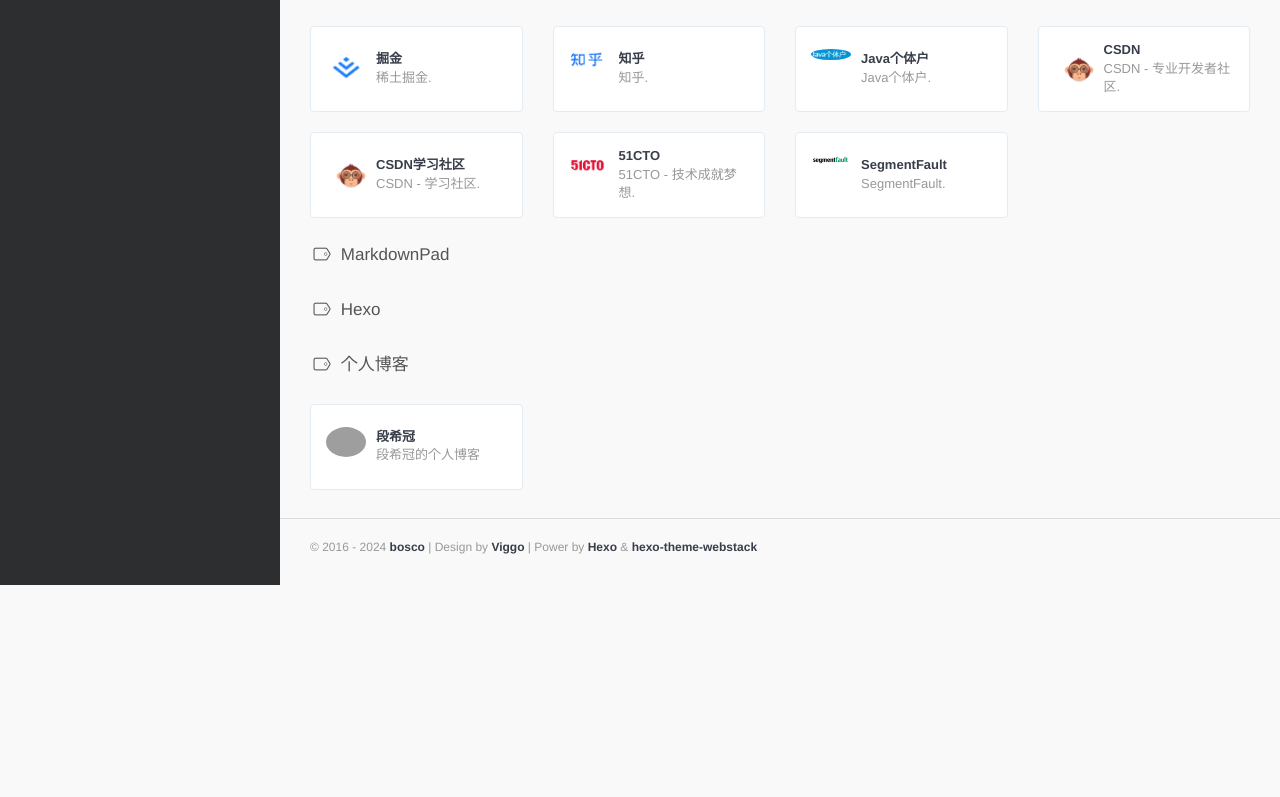
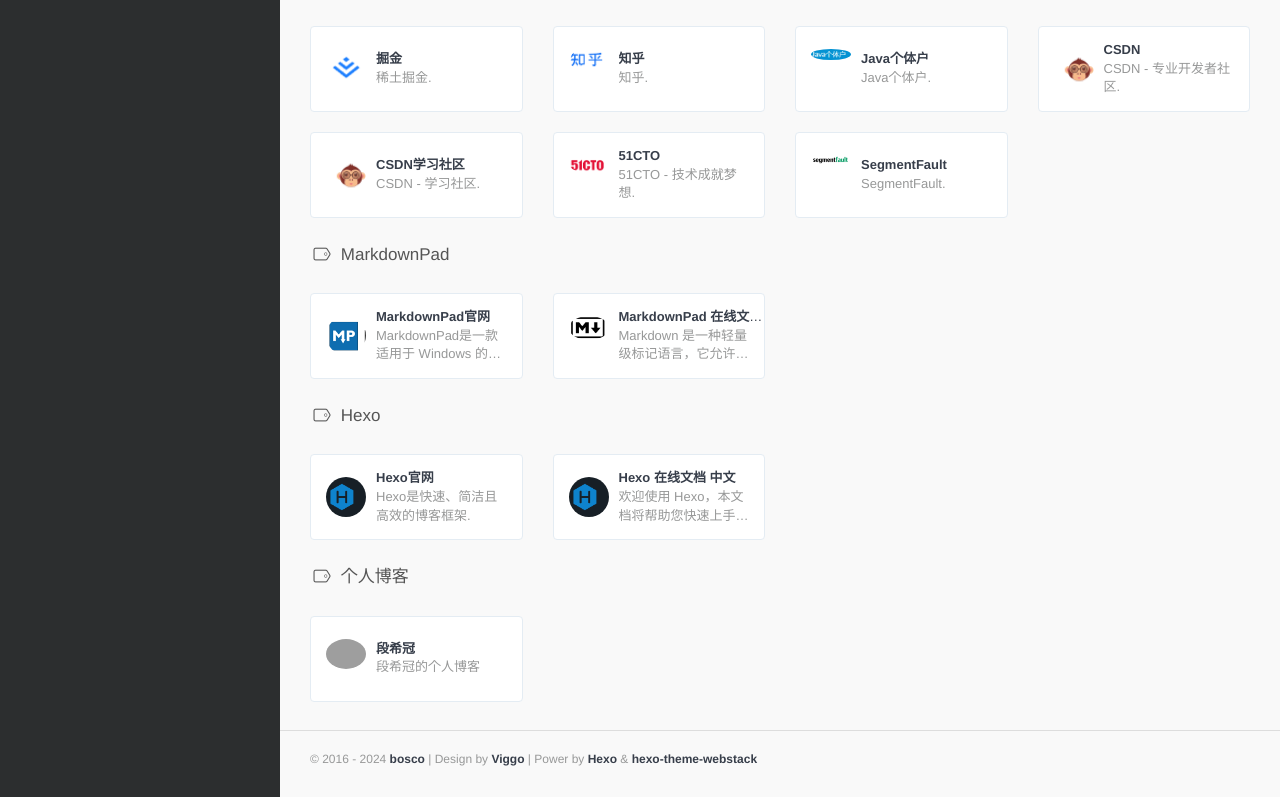
Before and after one commit to duanzhiqiu1990/duanzhiqiu1990.github.io, a plain HTML site: page index.html in a window 1280 px wide. Shown: the part 1053-1850 px from the top of the page. Before the commit the page ends 1638 px from the top, so only its background shows below. Drawn offline with nearby package versions, Linux system fonts and the light colour scheme; some packages are replaced by stand-ins of ours; grey boxes are pictures that could not be loaded; a script that the page names is missing.

Commit message:
Site updated: 2024-11-13 18:49:38

```diff
--- a/index.html
+++ b/index.html
@@ -605,6 +605,38 @@
     <h4 class="text-gray"><i class="linecons-tag" style="margin-right: 7px;" id="MarkdownPad"></i>MarkdownPad</h4>
 <div class="row">
 
+  <div class="col-sm-3">
+    <div class="xe-widget xe-conversations box2 label-info" onclick="window.open('http://markdownpad.com/', '_blank')" data-toggle="tooltip" data-placement="bottom" title="" data-original-title="http://markdownpad.com/">
+      <div class="xe-comment-entry">
+        <a class="xe-user-img">
+          <img data-src="/images/logos/markdownpad.png" class="lozad img-circle" width="40">
+        </a>
+        <div class="xe-comment">
+          <a href="#" class="xe-user-name overflowClip_1">
+            <strong>MarkdownPad官网</strong>
+          </a>
+          <p class="overflowClip_2">MarkdownPad是一款适用于 Windows 的功能齐全的Markdown编辑器.</p>
+        </div>
+      </div>
+    </div>
+  </div>
+
+  <div class="col-sm-3">
+    <div class="xe-widget xe-conversations box2 label-info" onclick="window.open('https://markdown.com.cn/', '_blank')" data-toggle="tooltip" data-placement="bottom" title="" data-original-title="https://markdown.com.cn/">
+      <div class="xe-comment-entry">
+        <a class="xe-user-img">
+          <img data-src="/images/logos/markdown.png" class="lozad img-circle" width="40">
+        </a>
+        <div class="xe-comment">
+          <a href="#" class="xe-user-name overflowClip_1">
+            <strong>MarkdownPad 在线文档 中文</strong>
+          </a>
+          <p class="overflowClip_2">Markdown 是一种轻量级标记语言，它允许人们使用易读易写的纯文本格式编写文档，Markdown文件的后缀名便是“.md”.</p>
+        </div>
+      </div>
+    </div>
+  </div>
+
 </div>
 <br />
 
@@ -614,6 +646,38 @@
 
     <h4 class="text-gray"><i class="linecons-tag" style="margin-right: 7px;" id="Hexo"></i>Hexo</h4>
 <div class="row">
+
+  <div class="col-sm-3">
+    <div class="xe-widget xe-conversations box2 label-info" onclick="window.open('https://hexo.io/zh-cn/', '_blank')" data-toggle="tooltip" data-placement="bottom" title="" data-original-title="https://hexo.io/zh-cn/">
+      <div class="xe-comment-entry">
+        <a class="xe-user-img">
+          <img data-src="/images/logos/hexo.png" class="lozad img-circle" width="40">
+        </a>
+        <div class="xe-comment">
+          <a href="#" class="xe-user-name overflowClip_1">
+            <strong>Hexo官网</strong>
+          </a>
+          <p class="overflowClip_2">Hexo是快速、简洁且高效的博客框架.</p>
+        </div>
+      </div>
+    </div>
+  </div>
+
+  <div class="col-sm-3">
+    <div class="xe-widget xe-conversations box2 label-info" onclick="window.open('https://hexo.io/zh-cn/docs/', '_blank')" data-toggle="tooltip" data-placement="bottom" title="" data-original-title="https://hexo.io/zh-cn/docs/">
+      <div class="xe-comment-entry">
+        <a class="xe-user-img">
+          <img data-src="/images/logos/hexo.png" class="lozad img-circle" width="40">
+        </a>
+        <div class="xe-comment">
+          <a href="#" class="xe-user-name overflowClip_1">
+            <strong>Hexo 在线文档 中文</strong>
+          </a>
+          <p class="overflowClip_2">欢迎使用 Hexo，本文档将帮助您快速上手。 如果您在使用过程中遇到问题，请查看 问题解答 中的解答，或者在 GitHub、Google Group 上提问.</p>
+        </div>
+      </div>
+    </div>
+  </div>
 
 </div>
 <br />
```
Also changed, not shown: images/logos/hexo.png (added), images/logos/markdown.png (added), images/logos/markdownpad.png (added).
